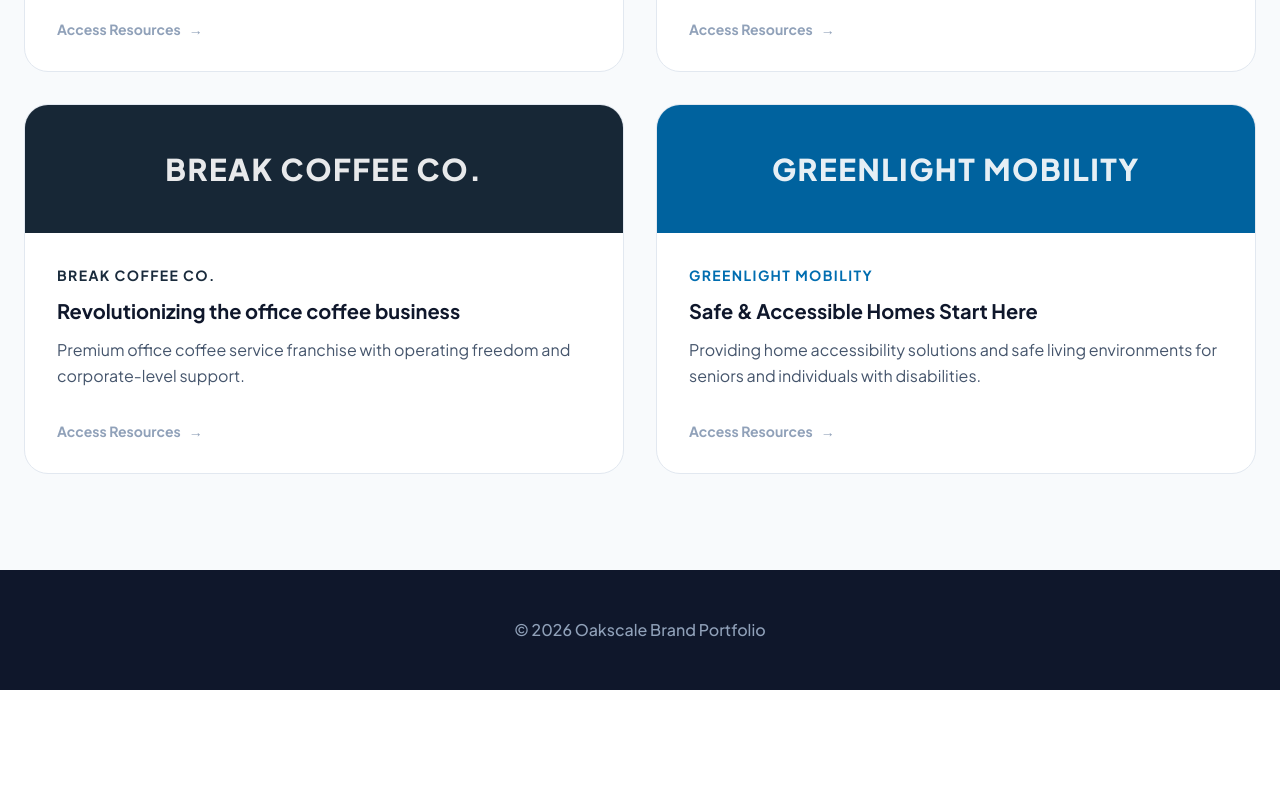
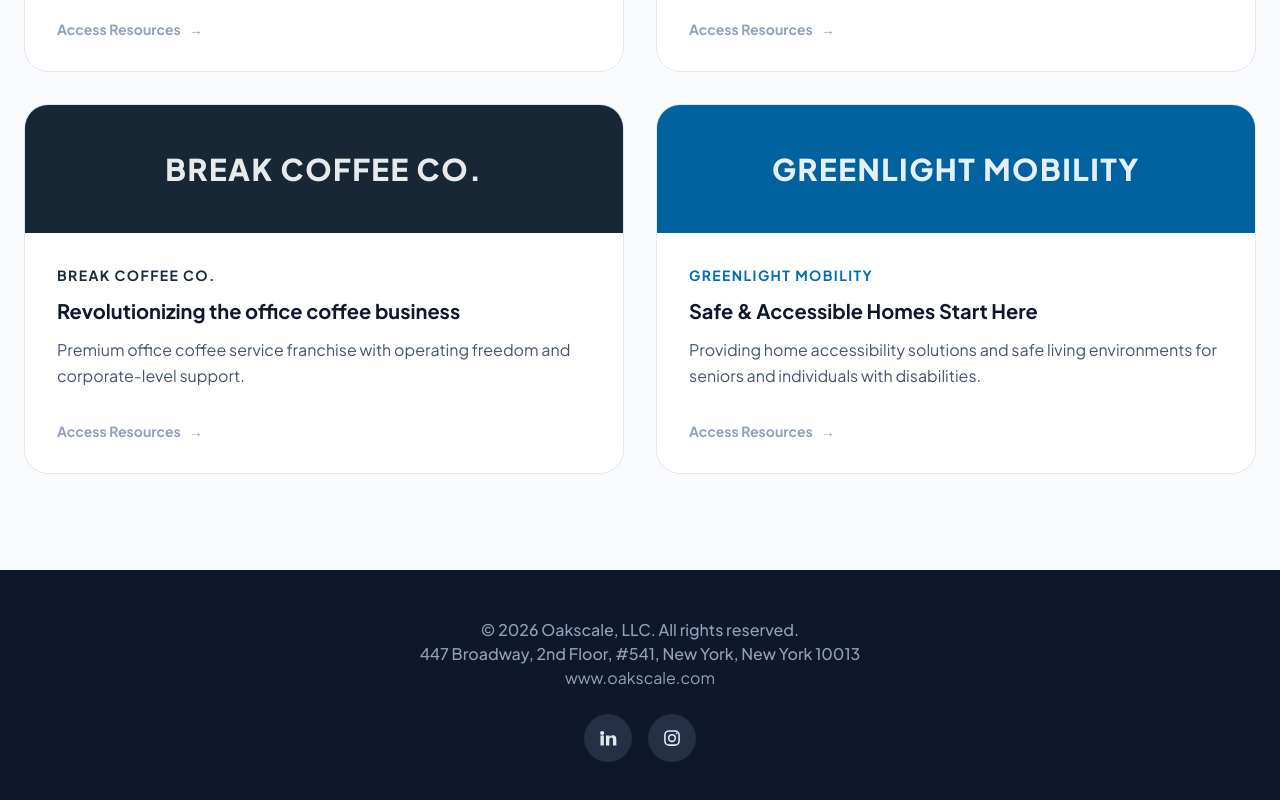
Before and after one commit to estebanbogoya97/oakscale-broker-portal, a Next.js app: page / in a window 1280 px wide. Shown: the part 1169-1969 px from the top of the page. Before the commit the page ends 1859 px from the top, so only its background shows below. Built offline with nearby package versions, Linux system fonts and the light colour scheme.

Commit message:
Add footer social icons and website link styling

```diff
--- a/src/app/page.tsx
+++ b/src/app/page.tsx
@@ -134,7 +134,45 @@ export default function ResourceLandingPage() {
 
       {/* Footer */}
       <footer className="bg-slate-900 text-slate-400 py-12 px-6 text-center">
-        <p className="font-medium">© 2026 Oakscale Brand Portfolio</p>
+        <p className="font-medium">© 2026 Oakscale, LLC. All rights reserved.</p>
+        <p className="font-medium">447 Broadway, 2nd Floor, #541, New York, New York 10013</p>
+        <p>
+          <a
+            href="https://www.oakscale.com"
+            target="_blank"
+            rel="noopener noreferrer"
+          >
+            www.oakscale.com
+          </a>
+        </p>
+
+        <div className="mt-6 flex items-center justify-center gap-4">
+          <a
+            href="https://www.linkedin.com/company/oakscale/"
+            target="_blank"
+            rel="noopener noreferrer"
+            aria-label="Oakscale on LinkedIn"
+            className="h-12 w-12 rounded-full bg-slate-700/60 hover:bg-slate-600 text-slate-200 hover:text-white flex items-center justify-center transition-colors"
+          >
+            <svg viewBox="0 0 24 24" className="h-5 w-5" fill="currentColor" aria-hidden="true">
+              <path d="M4.98 3.5a2.5 2.5 0 1 0 0 5 2.5 2.5 0 0 0 0-5ZM3 9h4v12H3V9Zm7 0h3.8v1.7h.05c.53-1 1.83-2.05 3.76-2.05C21.1 8.65 22 10.7 22 13.8V21h-4v-6.2c0-1.48-.03-3.38-2.06-3.38-2.06 0-2.38 1.6-2.38 3.27V21h-4V9Z" />
+            </svg>
+          </a>
+
+          <a
+            href="https://www.instagram.com/oakscale"
+            target="_blank"
+            rel="noopener noreferrer"
+            aria-label="Oakscale on Instagram"
+            className="h-12 w-12 rounded-full bg-slate-700/60 hover:bg-slate-600 text-slate-200 hover:text-white flex items-center justify-center transition-colors"
+          >
+            <svg viewBox="0 0 24 24" className="h-5 w-5" fill="none" stroke="currentColor" strokeWidth="1.9" aria-hidden="true">
+              <rect x="3.5" y="3.5" width="17" height="17" rx="5" />
+              <circle cx="12" cy="12" r="4" />
+              <circle cx="17.5" cy="6.5" r="1" fill="currentColor" stroke="none" />
+            </svg>
+          </a>
+        </div>
       </footer>
     </div>
   );
```
